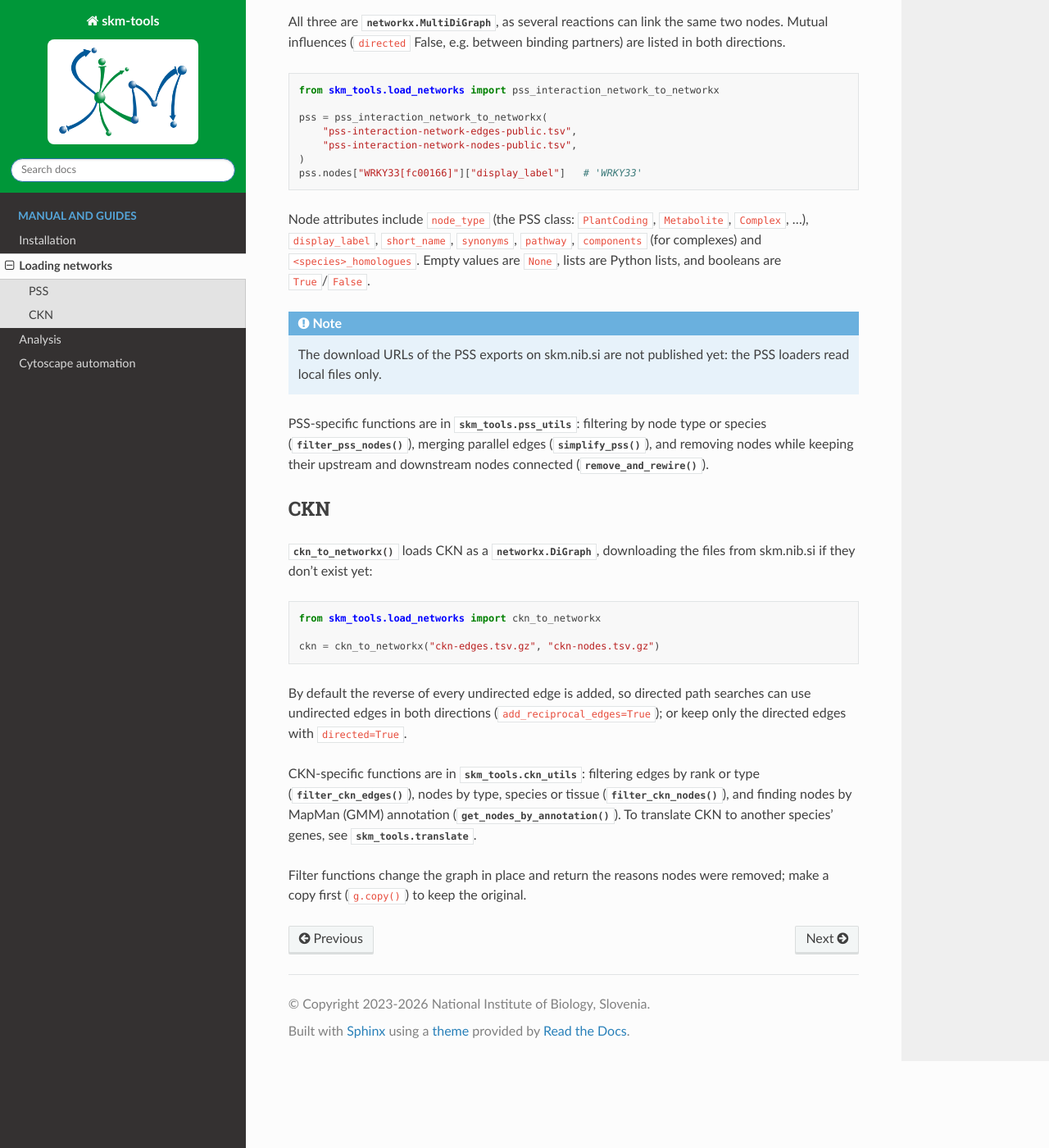
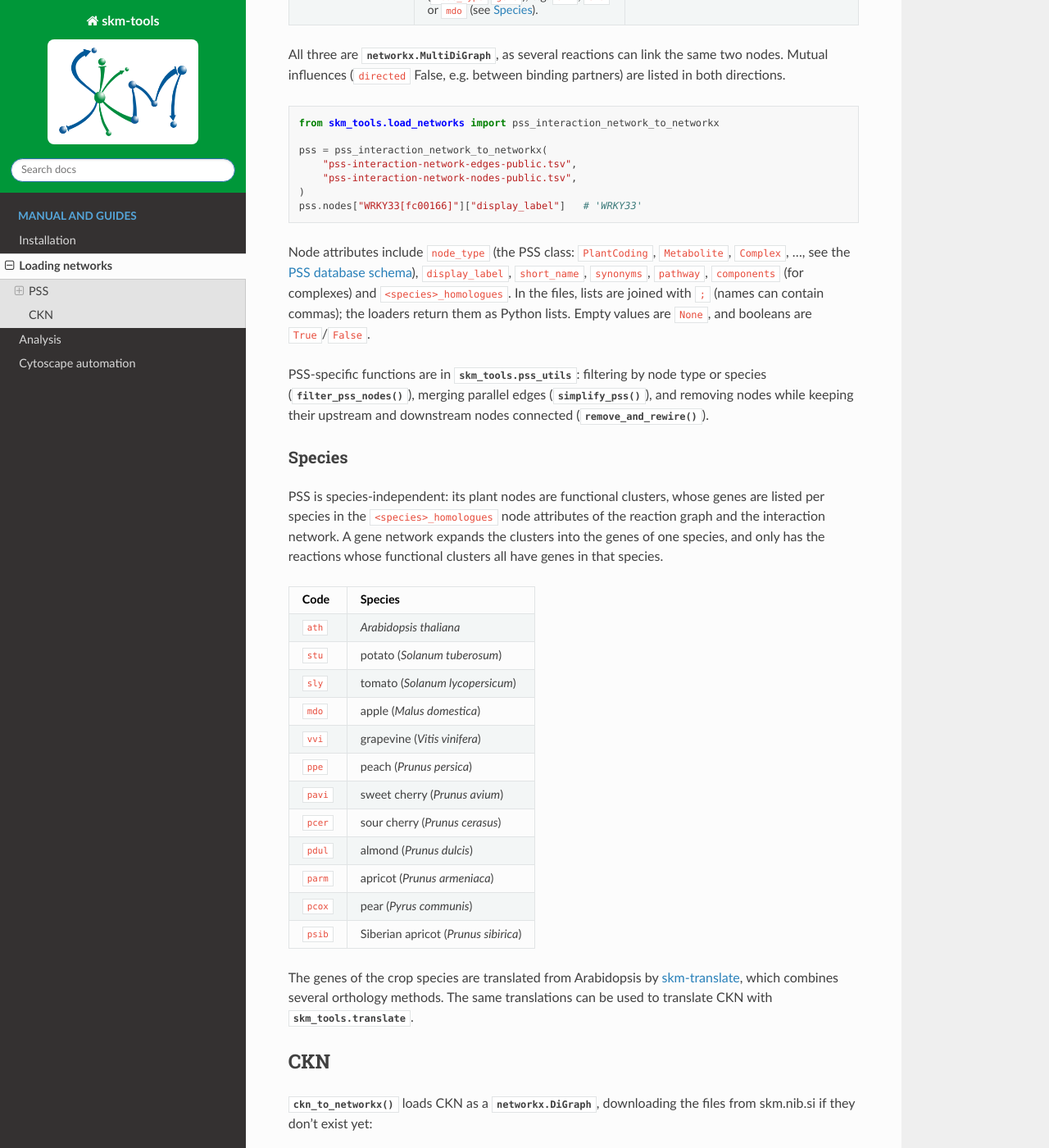
Before and after one commit to NIB-SI/skm-tools, a Sphinx documentation site: the page built from docs/source/networks.rst, in a window 1280 px wide and 1400 px high, scrolled down 710 px. Shown: the whole window at 82% size. Built offline with Sphinx 7.4.7 and the Read the Docs theme 3.1.0, drawn with Linux system fonts in a browser that asks for light colours; some of the changed text lies outside the part shown.

Commit message:
docs: link the export formats, PSS schema and skm-translate; species section
Co-Authored-By: Claude Opus 5.5 <noreply@anthropic.com>

```diff
--- a/docs/source/networks.rst
+++ b/docs/source/networks.rst
@@ -7,8 +7,9 @@ All loaders return networkx graphs (:mod:`skm_tools.load_networks`).
 PSS
 ===
 
-PSS is exported in three forms, each as an edge file and a node file (tab-separated,
-with a header; lists are joined with ``;``):
+PSS is exported in three network forms, each as an edge file and a node file (tab-separated,
+with a header). The exports are made by `skm-pss-export <https://github.com/NIB-SI/skm-pss-export>`_,
+which describes the formats and every column in detail.
 
 .. list-table::
    :header-rows: 1
@@ -29,7 +30,7 @@ with a header; lists are joined with ``;``):
      - :func:`~skm_tools.load_networks.pss_interaction_network_to_networkx`
    * - Gene network (per species)
      - The interaction network with functional clusters expanded into the genes of one
-       species (``node_type`` ``gene``).
+       species (``node_type`` ``gene``), e.g. ``ath``, ``stu`` or ``mdo`` (see `Species`_).
      - :func:`~skm_tools.load_networks.pss_gene_network_to_networkx`
 
 All three are :class:`networkx.MultiDiGraph`, as several reactions can link the same two
@@ -47,19 +48,58 @@ both directions.
    pss.nodes["WRKY33[fc00166]"]["display_label"]   # 'WRKY33'
 
 Node attributes include ``node_type`` (the PSS class: ``PlantCoding``, ``Metabolite``,
-``Complex``, ...), ``display_label``, ``short_name``, ``synonyms``, ``pathway``,
-``components`` (for complexes) and ``<species>_homologues``. Empty values are ``None``,
-lists are Python lists, and booleans are ``True``/``False``.
-
-.. note::
-
-   The download URLs of the PSS exports on skm.nib.si are not published yet: the PSS
-   loaders read local files only.
+``Complex``, ..., see the `PSS database schema <https://skm.nib.si/documentation/pss-db#node-labels>`_),
+``display_label``, ``short_name``, ``synonyms``, ``pathway``, ``components`` (for complexes)
+and ``<species>_homologues``. In the files, lists are joined with ``;`` (names can contain
+commas); the loaders return them as Python lists. Empty values are ``None``, and booleans
+are ``True``/``False``.
 
 PSS-specific functions are in :mod:`skm_tools.pss_utils`: filtering by node type or
 species (:func:`~skm_tools.pss_utils.filter_pss_nodes`), merging parallel edges
 (:func:`~skm_tools.pss_utils.simplify_pss`), and removing nodes while keeping their
 upstream and downstream nodes connected (:func:`~skm_tools.pss_utils.remove_and_rewire`).
+
+Species
+-------
+
+PSS is species-independent: its plant nodes are functional clusters, whose genes are listed
+per species in the ``<species>_homologues`` node attributes of the reaction graph and the
+interaction network. A gene network expands the clusters into the genes of one species, and
+only has the reactions whose functional clusters all have genes in that species.
+
+.. list-table::
+   :header-rows: 1
+
+   * - Code
+     - Species
+   * - ``ath``
+     - *Arabidopsis thaliana*
+   * - ``stu``
+     - potato (*Solanum tuberosum*)
+   * - ``sly``
+     - tomato (*Solanum lycopersicum*)
+   * - ``mdo``
+     - apple (*Malus domestica*)
+   * - ``vvi``
+     - grapevine (*Vitis vinifera*)
+   * - ``ppe``
+     - peach (*Prunus persica*)
+   * - ``pavi``
+     - sweet cherry (*Prunus avium*)
+   * - ``pcer``
+     - sour cherry (*Prunus cerasus*)
+   * - ``pdul``
+     - almond (*Prunus dulcis*)
+   * - ``parm``
+     - apricot (*Prunus armeniaca*)
+   * - ``pcox``
+     - pear (*Pyrus communis*)
+   * - ``psib``
+     - Siberian apricot (*Prunus sibirica*)
+
+The genes of the crop species are translated from Arabidopsis by
+`skm-translate <https://github.com/NIB-SI/skm-translate>`_, which combines several orthology
+methods. The same translations can be used to translate CKN with :mod:`skm_tools.translate`.
 
 CKN
 ===
```
